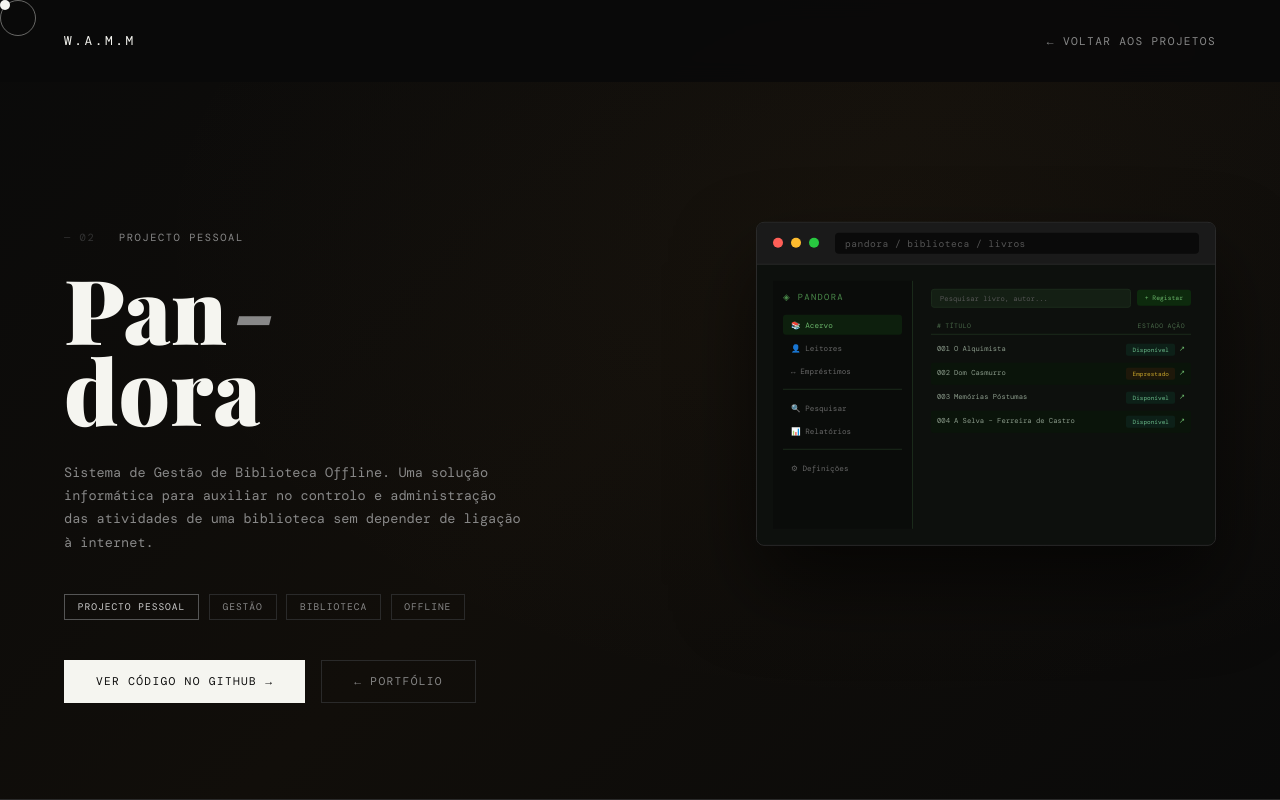
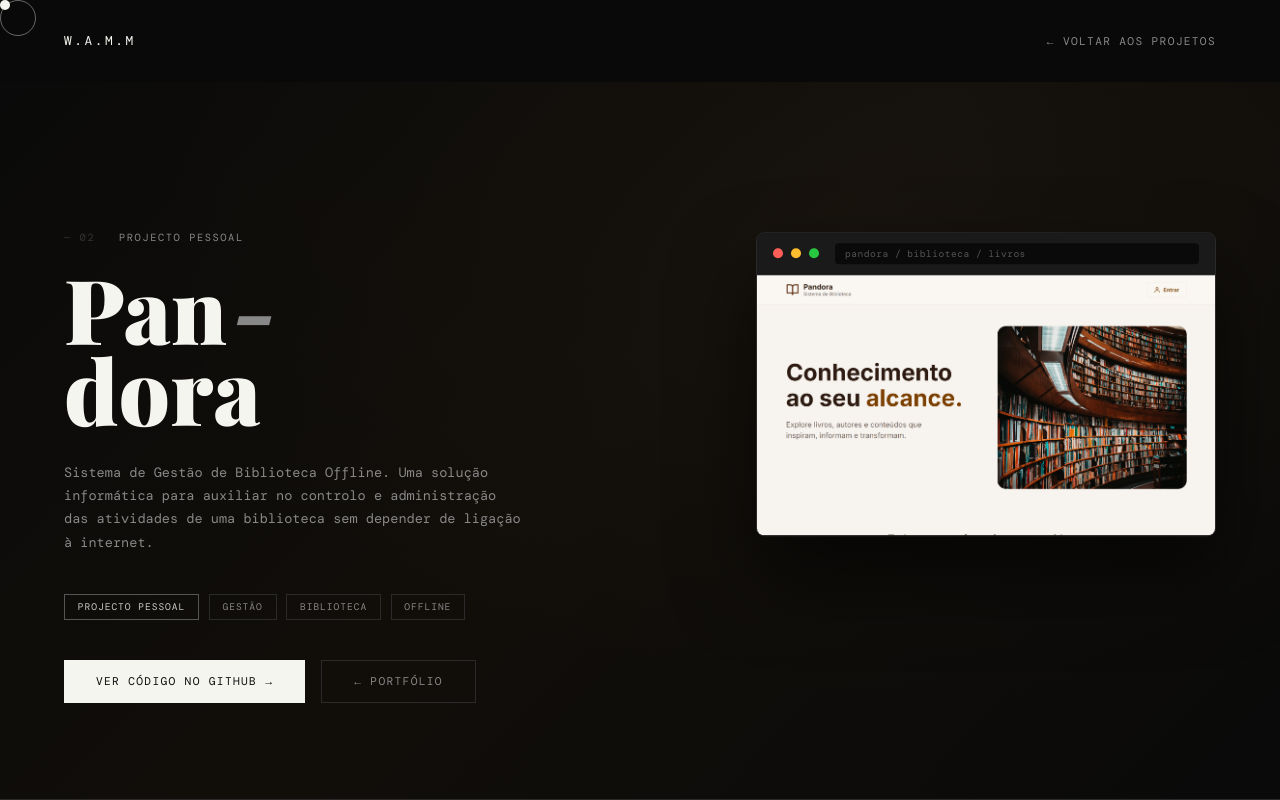
Before and after one commit to Groew-script/portfolio-server, a website: page public/pandora.html in a window 1280 px wide. Shown: the top 800 px of the page. Drawn offline with nearby package versions, Linux system fonts and the light colour scheme; a web font is replaced by a local one.

Commit message:
Adicionar screenshots reais dos projetos House-Edu e Pandora

```diff
--- a/public/pandora.html
+++ b/public/pandora.html
@@ -128,7 +128,7 @@
   <div class="project-hero">
     <div class="hero-bg"></div>
 
-    <!-- Mockup visual da interface de biblioteca -->
+    <!-- Screenshot real do projeto -->
     <div class="hero-mockup">
       <div class="mockup-browser">
         <div class="mockup-bar">
@@ -137,57 +137,7 @@
           <span class="mockup-dot g"></span>
           <span class="mockup-url">pandora / biblioteca / livros</span>
         </div>
-        <div class="mockup-screen">
-          <div class="mock-sidebar">
-            <div class="mock-sidebar-title">◈ Pandora</div>
-            <div class="mock-menu-item active">📚 Acervo</div>
-            <div class="mock-menu-item">👤 Leitores</div>
-            <div class="mock-menu-item">↔ Empréstimos</div>
-            <div class="mock-menu-sep"></div>
-            <div class="mock-menu-item">🔍 Pesquisar</div>
-            <div class="mock-menu-item">📊 Relatórios</div>
-            <div class="mock-menu-sep"></div>
-            <div class="mock-menu-item">⚙ Definições</div>
-          </div>
-          <div class="mock-main">
-            <div class="mock-top-bar">
-              <div class="mock-search">Pesquisar livro, autor...</div>
-              <div class="mock-action-btn">+ Registar</div>
-            </div>
-            <div class="mock-table">
-              <div class="mock-table-header">
-                <span class="mock-th">#</span>
-                <span class="mock-th">Título</span>
-                <span class="mock-th">Estado</span>
-                <span class="mock-th">Ação</span>
-              </div>
-              <div class="mock-row">
-                <span class="mock-td">001</span>
-                <span class="mock-td">O Alquimista</span>
-                <span class="mock-badge disponivel">Disponível</span>
-                <span class="mock-td" style="color:#6ab66a;">↗</span>
-              </div>
-              <div class="mock-row">
-                <span class="mock-td">002</span>
-                <span class="mock-td">Dom Casmurro</span>
-                <span class="mock-badge emprestado">Emprestado</span>
-                <span class="mock-td" style="color:#6ab66a;">↗</span>
-              </div>
-              <div class="mock-row">
-                <span class="mock-td">003</span>
-                <span class="mock-td">Memórias Póstumas</span>
-                <span class="mock-badge disponivel">Disponível</span>
-                <span class="mock-td" style="color:#6ab66a;">↗</span>
-              </div>
-              <div class="mock-row">
-                <span class="mock-td">004</span>
-                <span class="mock-td">A Selva – Ferreira de Castro</span>
-                <span class="mock-badge disponivel">Disponível</span>
-                <span class="mock-td" style="color:#6ab66a;">↗</span>
-              </div>
-            </div>
-          </div>
-        </div>
+        <img src="/pandora-preview.png" alt="Screenshot Pandora" style="width:100%;display:block;"/>
       </div>
     </div>
 
```
Also changed, not shown: public/house-edu.html (+2 -42 lines), public/house-edu-preview.png (added), public/pandora-preview.png (added).
